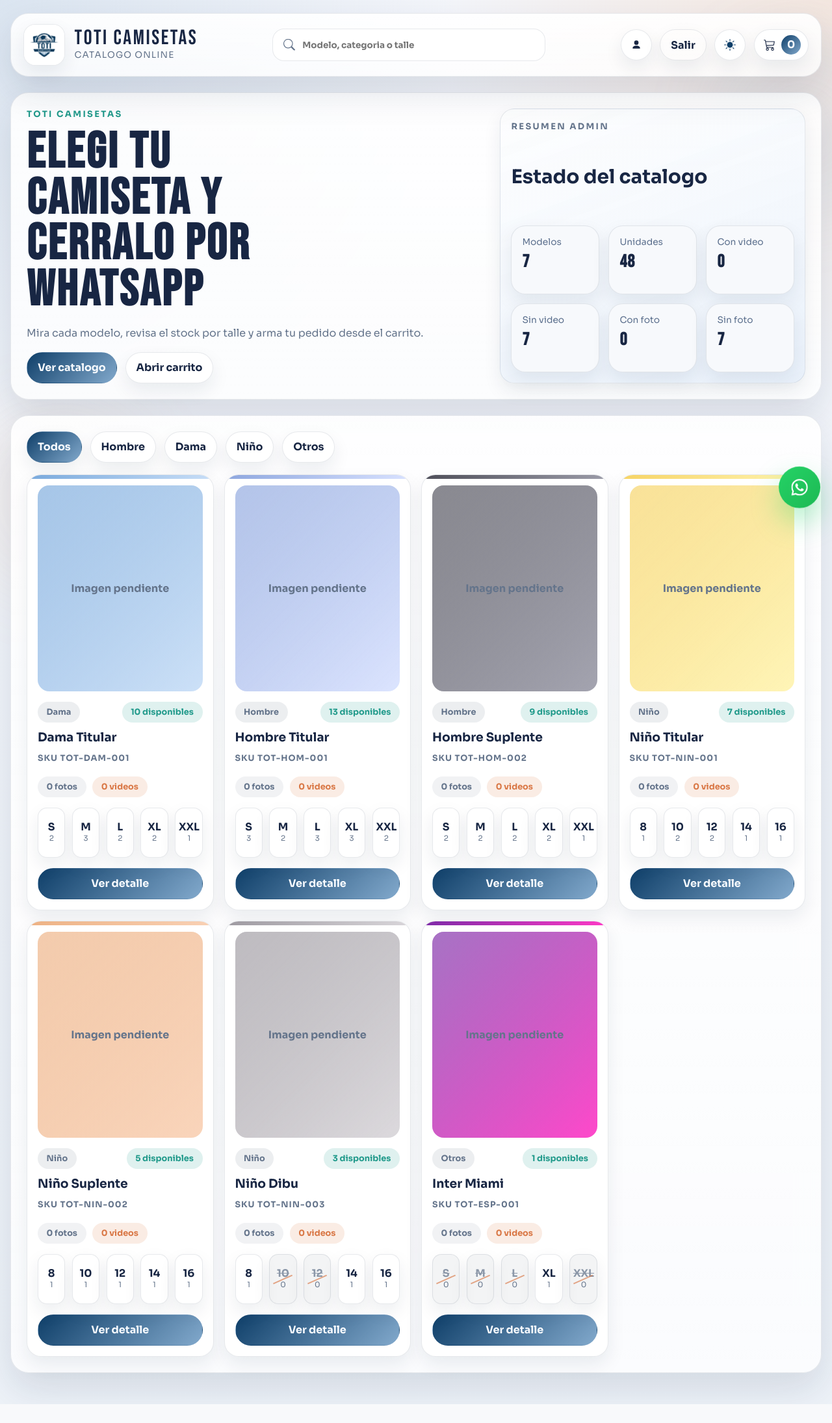
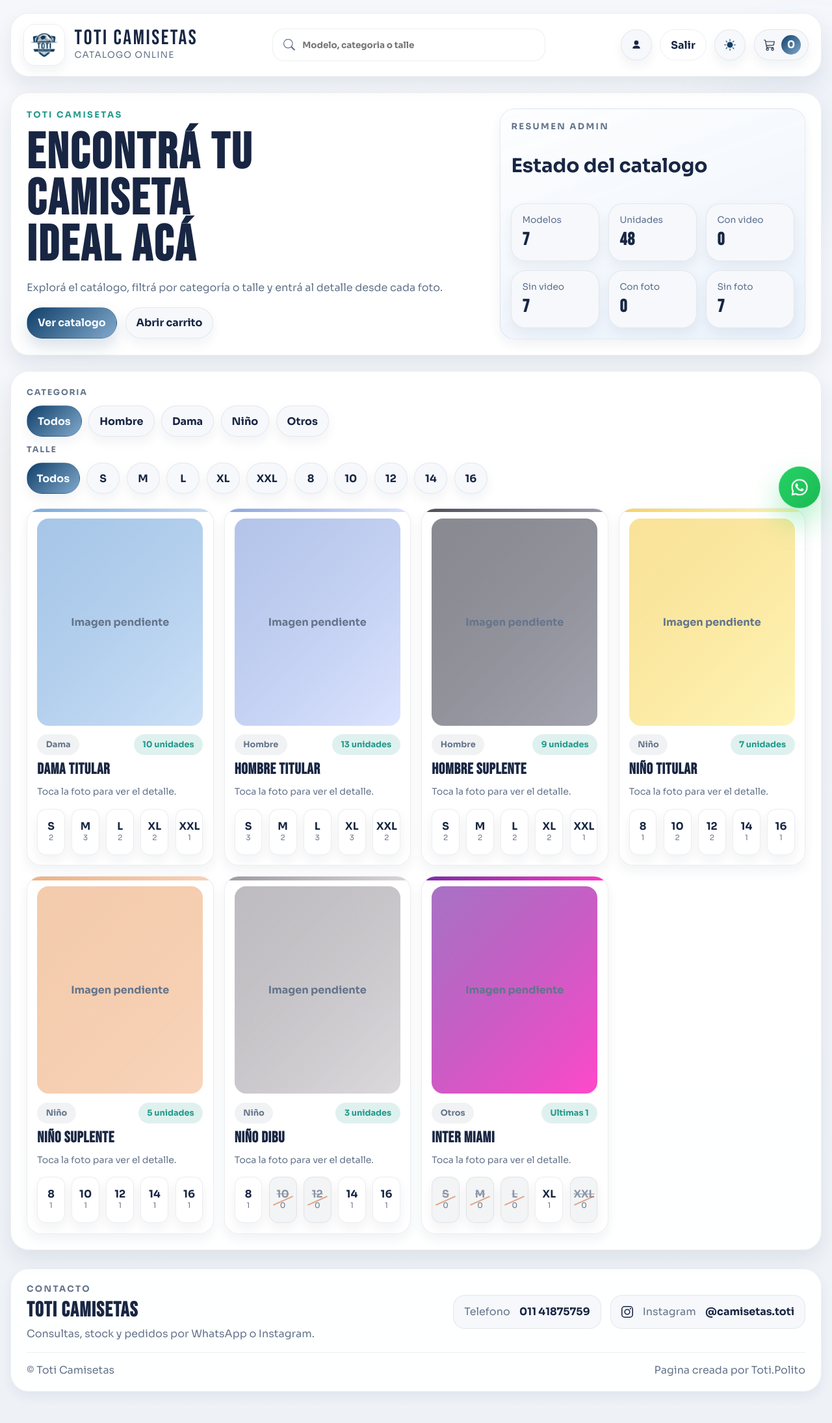
Before and after one commit to TotiPolito/CamisetasWeb, a Flask app: page / in a window 1280 px wide. Shown: the whole page at 65% size. Before the commit the page ends 2161 px from the top, so only its background shows below. Run offline with Flask 3, Linux system fonts and the light colour scheme; the visitor is signed in with stand-in values (Sample User, id 1); data comes from the database, SQL or seed files in the repository.

Commit message:
Pule catalogo publico y endurece acceso admin

```diff
--- a/app/controllers/public_controller.py
+++ b/app/controllers/public_controller.py
@@ -7,6 +7,7 @@ from app.services.media_service import stream_media
 public_bp = Blueprint("public", __name__)
 
 FILTER_ORDER = ["Todos", "Hombre", "Dama", "Niño", "Otros"]
+SIZE_FILTER_ORDER = ["S", "M", "L", "XL", "XXL", "8", "10", "12", "14", "16"]
 
 
 def _build_catalog_stats(products):
@@ -25,16 +26,30 @@ def _build_filters(products):
     return [filter_name for filter_name in FILTER_ORDER if filter_name == "Todos" or filter_name in product_filters]
 
 
+def _build_size_filters(products):
+    size_labels = {
+        size["label"]
+        for product in products
+        for size in product["display_sizes"]
+        if size["quantity"] > 0
+    }
+    ordered_sizes = [label for label in SIZE_FILTER_ORDER if label in size_labels]
+    extra_sizes = sorted(size_labels.difference(ordered_sizes))
+    return ["Todos"] + ordered_sizes + extra_sizes
+
+
 @public_bp.get("/")
 def home():
     products = fetch_all_products()
     filters = _build_filters(products)
+    size_filters = _build_size_filters(products)
     stats = _build_catalog_stats(products)
     return render_template(
         "public/index.html",
         page_name="catalog",
         products=products,
         filters=filters,
+        size_filters=size_filters,
         stats=stats,
     )
 
--- a/app/models/product_model.py
+++ b/app/models/product_model.py
@@ -260,6 +260,7 @@ def _serialize_product(row, sizes, media):
     videos = [item for item in media if item["kind"] == "video"]
     preview_media = images[0] if images else (videos[0] if videos else None)
     display_sizes = _build_display_sizes(row, sizes)
+    available_sizes = [size["label"] for size in display_sizes if size["quantity"] > 0]
     category_label = normalize_category_label(row["category"])
     accent_color = _extract_accent_color(row["accent"], category_label)
     search_terms = " ".join(
@@ -288,6 +289,7 @@ def _serialize_product(row, sizes, media):
         "description": row["description"],
         "sizes": sizes,
         "display_sizes": display_sizes,
+        "available_sizes": available_sizes,
         "media": media,
         "images": images,
         "videos": videos,
--- a/app/static/css/app.css
+++ b/app/static/css/app.css
@@ -1,18 +1,18 @@
 :root {
     color-scheme: light;
-    --bg: #f4f6fb;
-    --bg-alt: #edf2f8;
-    --surface: rgba(255, 255, 255, 0.9);
+    --bg: #f5f7fb;
+    --bg-alt: #eef2f7;
+    --surface: rgba(255, 255, 255, 0.94);
     --surface-strong: #ffffff;
-    --surface-soft: #f7f9fc;
+    --surface-soft: #f6f8fb;
     --surface-dark: #0f2342;
     --text: #182643;
     --text-soft: #64748b;
     --text-on-dark: #f8fbff;
-    --line: rgba(24, 38, 67, 0.1);
-    --line-strong: rgba(24, 38, 67, 0.16);
-    --shadow: 0 24px 56px rgba(15, 35, 66, 0.12);
-    --shadow-soft: 0 12px 28px rgba(15, 35, 66, 0.08);
+    --line: rgba(24, 38, 67, 0.08);
+    --line-strong: rgba(24, 38, 67, 0.14);
+    --shadow: 0 14px 30px rgba(15, 35, 66, 0.08);
+    --shadow-soft: 0 8px 18px rgba(15, 35, 66, 0.06);
     --accent: #0f3f69;
     --accent-soft: #82a9cc;
     --accent-alt: #f4a261;
@@ -32,7 +32,7 @@ html[data-theme="dark"] {
     color-scheme: dark;
     --bg: #07111f;
     --bg-alt: #0d1a2f;
-    --surface: rgba(12, 21, 38, 0.9);
+    --surface: rgba(12, 21, 38, 0.94);
     --surface-strong: #111f37;
     --surface-soft: #14233d;
     --surface-dark: #040913;
@@ -41,8 +41,8 @@ html[data-theme="dark"] {
     --text-on-dark: #eff4fb;
     --line: rgba(160, 176, 200, 0.16);
     --line-strong: rgba(160, 176, 200, 0.28);
-    --shadow: 0 26px 64px rgba(0, 0, 0, 0.34);
-    --shadow-soft: 0 16px 36px rgba(0, 0, 0, 0.22);
+    --shadow: 0 18px 38px rgba(0, 0, 0, 0.28);
+    --shadow-soft: 0 10px 20px rgba(0, 0, 0, 0.18);
     --accent: #d7e8ff;
     --accent-soft: #2f537d;
     --accent-alt: #ffb067;
@@ -69,10 +69,7 @@ body {
     min-height: 100vh;
     font-family: "Sora", sans-serif;
     color: var(--text);
-    background:
-        radial-gradient(circle at top left, rgba(130, 169, 204, 0.22), transparent 28%),
-        radial-gradient(circle at top right, rgba(244, 162, 97, 0.18), transparent 24%),
-        linear-gradient(180deg, var(--bg) 0%, var(--bg-alt) 100%);
+    background: linear-gradient(180deg, var(--bg) 0%, var(--bg-alt) 100%);
     transition: background 180ms ease, color 180ms ease;
 }
 
@@ -83,8 +80,8 @@ body::after {
     z-index: 0;
     border-radius: 50%;
     pointer-events: none;
-    filter: blur(54px);
-    opacity: 0.34;
+    filter: blur(42px);
+    opacity: 0.16;
 }
 
 body::before {
@@ -154,9 +151,9 @@ textarea {
 .admin-card {
     border: 1px solid var(--line);
     border-radius: var(--radius-xl);
-    background: linear-gradient(180deg, var(--surface), rgba(255, 255, 255, 0.76));
+    background: var(--surface);
     box-shadow: var(--shadow);
-    backdrop-filter: blur(18px);
+    backdrop-filter: blur(12px);
 }
 
 html[data-theme="dark"] .topbar,
@@ -166,7 +163,7 @@ html[data-theme="dark"] .product-hero,
 html[data-theme="dark"] .auth-card,
 html[data-theme="dark"] .flash,
 html[data-theme="dark"] .admin-card {
-    background: linear-gradient(180deg, var(--surface), rgba(17, 31, 55, 0.92));
+    background: var(--surface);
 }
 
 .topbar {
@@ -266,10 +263,12 @@ html[data-theme="dark"] .admin-card {
     min-height: 3rem;
     padding: 0 1rem;
     border-radius: 999px;
-    border: 1px solid transparent;
+    border: 1px solid var(--line);
     font-weight: 700;
     color: var(--text);
-    transition: transform 180ms ease, border-color 180ms ease, background 180ms ease, box-shadow 180ms ease;
+    appearance: none;
+    -webkit-appearance: none;
+    transition: transform 180ms ease, border-color 180ms ease, background 180ms ease, box-shadow 180ms ease, color 180ms ease;
 }
 
 .nav-link,
@@ -277,7 +276,7 @@ html[data-theme="dark"] .admin-card {
 .button--secondary,
 .filter-button,
 .icon-button {
-    background: var(--surface-strong);
+    background: var(--surface-soft);
     border-color: var(--line);
     box-shadow: var(--shadow-soft);
 }
@@ -286,7 +285,8 @@ html[data-theme="dark"] .admin-card {
 .button--primary {
     color: var(--text-on-dark);
     background: linear-gradient(135deg, var(--accent), var(--accent-soft));
-    border-color: transparent;
+    border-color: rgba(15, 63, 105, 0.14);
+    box-shadow: 0 12px 24px rgba(15, 63, 105, 0.16);
 }
 
 .button--danger {
@@ -297,6 +297,7 @@ html[data-theme="dark"] .admin-card {
 
 .nav-button--ghost {
     background: transparent;
+    box-shadow: none;
 }
 
 .button--block {
@@ -435,7 +436,7 @@ html[data-theme="dark"] .icon-button--theme {
 }
 
 .hero-card h1 {
-    max-width: 12ch;
+    max-width: 13ch;
     font-size: clamp(3rem, 6vw, 5.4rem);
 }
 
@@ -546,7 +547,25 @@ html[data-theme="dark"] .hero-panel {
 }
 
 .catalog-toolbar {
-    margin-bottom: 1.15rem;
+    margin-bottom: 1.35rem;
+}
+
+.filter-stack,
+.filter-group {
+    display: grid;
+    gap: 0.75rem;
+}
+
+.filter-stack {
+    width: 100%;
+}
+
+.filter-group__label {
+    color: var(--text-soft);
+    font-size: 0.78rem;
+    font-weight: 700;
+    letter-spacing: 0.14em;
+    text-transform: uppercase;
 }
 
 .search-box {
@@ -598,12 +617,18 @@ html[data-theme="dark"] .hero-panel {
 
 .filter-row {
     align-items: center;
+    gap: 0.65rem;
 }
 
 .filter-button.is-active {
     color: var(--text-on-dark);
-    border-color: transparent;
+    border-color: rgba(15, 63, 105, 0.14);
     background: linear-gradient(135deg, var(--accent), var(--accent-soft));
+}
+
+.filter-button--size {
+    min-width: 3.2rem;
+    padding-inline: 0.9rem;
 }
 
 .catalog-grid,
@@ -616,8 +641,9 @@ html[data-theme="dark"] .hero-panel {
 }
 
 .catalog-grid {
-    grid-template-columns: repeat(auto-fit, minmax(265px, 1fr));
-    margin-top: 0.5rem;
+    grid-template-columns: repeat(auto-fit, minmax(240px, 1fr));
+    margin-top: 0.25rem;
+    align-items: start;
 }
 
 .product-card,
@@ -633,8 +659,8 @@ html[data-theme="dark"] .hero-panel {
 
 .product-card {
     display: grid;
-    gap: 1rem;
-    padding: 1rem;
+    gap: 0.85rem;
+    padding: 0.95rem;
 }
 
 .product-card::before,
@@ -653,7 +679,7 @@ html[data-theme="dark"] .hero-panel {
     display: block;
     overflow: hidden;
     border-radius: var(--radius-md);
-    background: linear-gradient(180deg, rgba(24, 38, 67, 0.06), rgba(24, 38, 67, 0.12));
+    background: linear-gradient(180deg, rgba(24, 38, 67, 0.04), rgba(24, 38, 67, 0.08));
     aspect-ratio: 4 / 5;
 }
 
@@ -705,7 +731,6 @@ img.cover-media {
 
 .product-card__head,
 .product-card__copy,
-.product-card__counts,
 .cart-item__copy,
 .purchase-panel,
 .admin-media,
@@ -734,7 +759,7 @@ img.cover-media {
     min-height: 2rem;
     padding: 0 0.85rem;
     border-radius: 999px;
-    background: rgba(24, 38, 67, 0.08);
+    background: rgba(24, 38, 67, 0.06);
     color: var(--text-soft);
     font-size: 0.8rem;
     font-weight: 700;
@@ -763,6 +788,17 @@ img.cover-media {
     margin: 0;
 }
 
+.product-card__copy h3 {
+    font-family: "Bebas Neue", sans-serif;
+    font-size: 1.48rem;
+    line-height: 0.95;
+    letter-spacing: 0.03em;
+}
+
+.product-card__hint {
+    font-size: 0.88rem;
+}
+
 .product-code {
     margin: 0;
     color: var(--success);
@@ -796,7 +832,7 @@ img.cover-media {
     align-content: center;
     justify-items: center;
     gap: 0.2rem;
-    min-height: 4.8rem;
+    min-height: 4.45rem;
     padding: 0.65rem 0.3rem;
     text-align: center;
     border: 1px solid var(--line);
@@ -964,7 +1000,7 @@ img.cover-media {
 .empty-state-card {
     display: grid;
     place-items: center;
-    min-height: 200px;
+    min-height: 170px;
     padding: 1.4rem;
     text-align: center;
 }
@@ -1363,6 +1399,80 @@ img.cover-media {
 
 .icon--search {
     --icon: url("/static/icons/search.svg");
+}
+
+.icon--instagram {
+    --icon: url("/static/icons/instagram.svg");
+}
+
+.site-footer {
+    display: grid;
+    gap: 1.1rem;
+    margin-top: 1.75rem;
+    padding: 1.4rem 1.5rem;
+    border: 1px solid var(--line);
+    border-radius: var(--radius-xl);
+    background: var(--surface);
+    box-shadow: var(--shadow-soft);
+}
+
+.site-footer__grid,
+.site-footer__links,
+.site-footer__bottom,
+.site-footer__link {
+    display: flex;
+    gap: 0.9rem;
+}
+
+.site-footer__grid,
+.site-footer__bottom {
+    justify-content: space-between;
+    align-items: center;
+    flex-wrap: wrap;
+}
+
+.site-footer__brand {
+    display: grid;
+    gap: 0.35rem;
+}
+
+.site-footer__brand h2,
+.site-footer__brand p,
+.site-footer__bottom p {
+    margin: 0;
+}
+
+.site-footer__brand h2 {
+    font-family: "Bebas Neue", sans-serif;
+    font-size: 2rem;
+    letter-spacing: 0.04em;
+}
+
+.site-footer__brand p,
+.site-footer__bottom,
+.site-footer__label {
+    color: var(--text-soft);
+}
+
+.site-footer__links {
+    flex-wrap: wrap;
+}
+
+.site-footer__link {
+    align-items: center;
+    padding: 0.9rem 1rem;
+    border: 1px solid var(--line);
+    border-radius: var(--radius-md);
+    background: var(--surface-soft);
+}
+
+.site-footer__link strong {
+    color: var(--text);
+}
+
+.site-footer__bottom {
+    padding-top: 1rem;
+    border-top: 1px solid var(--line);
 }
 
 .floating-whatsapp {
@@ -1512,6 +1622,13 @@ img.cover-media {
         flex: 1 1 calc(50% - 0.4rem);
     }
 
+    .site-footer__grid,
+    .site-footer__bottom,
+    .site-footer__links {
+        align-items: stretch;
+        flex-direction: column;
+    }
+
     .hero-card h1,
     .panel h1,
     .panel h2,
@@ -1569,6 +1686,10 @@ img.cover-media {
         width: 100%;
     }
 
+    .filter-button--size {
+        min-width: 0;
+    }
+
     .catalog-grid {
         grid-template-columns: 1fr;
     }
--- a/app/static/js/site.js
+++ b/app/static/js/site.js
@@ -169,6 +169,7 @@ function addItemToCart(item) {
 function initCatalogFilters() {
     const searchInput = document.querySelector("#catalog-search");
     const filterButtons = document.querySelectorAll("[data-filter]");
+    const sizeFilterButtons = document.querySelectorAll("[data-size-filter]");
     const cards = document.querySelectorAll(".product-card[data-category]");
     const emptyState = document.querySelector("#catalog-empty");
 
@@ -177,6 +178,7 @@ function initCatalogFilters() {
     }
 
     let activeFilter = "Todos";
+    let activeSizeFilter = "Todos";
 
     function applyFilters() {
         const rawTerm = normalizeText(searchInput.value).trim();
@@ -186,9 +188,14 @@ function initCatalogFilters() {
         cards.forEach((card) => {
             const cardCategory = normalizeText(card.dataset.category || "");
             const cardTitle = normalizeText(card.dataset.title || "");
+            const cardSizes = String(card.dataset.sizes || "")
+                .split(",")
+                .map((value) => normalizeText(value.trim()))
+                .filter(Boolean);
             const matchesFilter = activeFilter === "Todos" || cardCategory === normalizeText(activeFilter);
+            const matchesSize = activeSizeFilter === "Todos" || cardSizes.includes(normalizeText(activeSizeFilter));
             const matchesSearch = searchTerm === "" || cardTitle.includes(searchTerm);
-            const shouldShow = matchesFilter && matchesSearch;
+            const shouldShow = matchesFilter && matchesSize && matchesSearch;
             card.hidden = !shouldShow;
             if (shouldShow) {
                 visibleCards += 1;
@@ -204,6 +211,15 @@ function initCatalogFilters() {
         button.addEventListener("click", () => {
             activeFilter = button.dataset.filter || "Todos";
             filterButtons.forEach((item) => item.classList.remove("is-active"));
+            button.classList.add("is-active");
+            applyFilters();
+        });
+    });
+
+    sizeFilterButtons.forEach((button) => {
+        button.addEventListener("click", () => {
+            activeSizeFilter = button.dataset.sizeFilter || "Todos";
+            sizeFilterButtons.forEach((item) => item.classList.remove("is-active"));
             button.classList.add("is-active");
             applyFilters();
         });
--- a/app/templates/admin/login.html
+++ b/app/templates/admin/login.html
@@ -26,8 +26,8 @@
         </form>
 
         <div class="auth-note">
-            <strong>Credenciales por defecto:</strong>
-            <span><code>admin</code> / <code>admin12345</code></span>
+            <strong>Acceso privado.</strong>
+            <span>Configura las credenciales desde las variables de entorno del proyecto.</span>
         </div>
     </section>
 </main>
--- a/app/templates/base.html
+++ b/app/templates/base.html
@@ -78,6 +78,35 @@
         {% endwith %}
 
         {% block content %}{% endblock %}
+
+        <footer class="site-footer">
+            <div class="site-footer__grid">
+                <div class="site-footer__brand">
+                    <p class="eyebrow">Contacto</p>
+                    <h2>Toti Camisetas</h2>
+                    <p>Consultas, stock y pedidos por WhatsApp o Instagram.</p>
+                </div>
+
+                <div class="site-footer__links">
+                    <a class="site-footer__link" href="tel:01141875759">
+                        <span class="site-footer__label">Telefono</span>
+                        <strong>011 41875759</strong>
+                    </a>
+                    <a class="site-footer__link" href="https://www.instagram.com/camisetas.toti/" target="_blank" rel="noreferrer">
+                        <span class="ui-icon icon--instagram" aria-hidden="true"></span>
+                        <span class="site-footer__label">Instagram</span>
+                        <strong>@camisetas.toti</strong>
+                    </a>
+                </div>
+            </div>
+
+            <div class="site-footer__bottom">
+                <p>&copy; Toti Camisetas</p>
+                <a href="https://69e6736f06181706100ff340--totipolito.netlify.app/" target="_blank" rel="noreferrer">
+                    Pagina creada por Toti.Polito
+                </a>
+            </div>
+        </footer>
     </div>
 
     <a
--- a/app/templates/public/index.html
+++ b/app/templates/public/index.html
@@ -7,9 +7,9 @@
     <section class="hero-card hero-card--store{% if not is_admin_logged_in %} hero-card--single{% endif %}">
         <div class="hero-card__copy">
             <p class="eyebrow">Toti Camisetas</p>
-            <h1>Elegi tu camiseta y cerralo por WhatsApp</h1>
+            <h1>Encontrá tu camiseta ideal acá</h1>
             <p class="hero-card__text">
-                Mira cada modelo, revisa el stock por talle y arma tu pedido desde el carrito.
+                Explorá el catálogo, filtrá por categoría o talle y entrá al detalle desde cada foto.
             </p>
             <div class="hero-card__actions">
                 <a class="button button--primary" href="#catalogo">Ver catalogo</a>
@@ -55,12 +55,27 @@
 
     <section class="panel panel--catalog" id="catalogo">
         <div class="catalog-toolbar">
+            <div class="filter-stack">
+                <div class="filter-group">
+                    <span class="filter-group__label">Categoria</span>
                     <div class="filter-row" id="catalog-filters">
                         {% for filter_name in filters %}
                             <button class="filter-button{% if loop.first %} is-active{% endif %}" type="button" data-filter="{{ filter_name }}">
                                 {{ filter_name }}
                             </button>
                         {% endfor %}
+                    </div>
+                </div>
+                <div class="filter-group">
+                    <span class="filter-group__label">Talle</span>
+                    <div class="filter-row filter-row--sizes" id="catalog-size-filters">
+                        {% for size_name in size_filters %}
+                            <button class="filter-button filter-button--size{% if loop.first %} is-active{% endif %}" type="button" data-size-filter="{{ size_name }}">
+                                {{ size_name }}
+                            </button>
+                        {% endfor %}
+                    </div>
+                </div>
             </div>
         </div>
 
@@ -72,6 +87,7 @@
                     data-category="{{ product.filter_group }}"
                     data-search="{{ product.search_blob }}"
                     data-title="{{ product.name }}"
+                    data-sizes="{{ product.available_sizes|join(',') }}"
                 >
                     <a class="product-card__media media-protect" data-protected-media href="{{ url_for('public.product_detail', slug=product.slug) }}">
                         {% if product.images %}
@@ -90,17 +106,18 @@
                     <div class="product-card__head">
                         <div class="product-card__meta">
                             <span class="badge">{{ product.category_label }}</span>
-                            <span class="badge badge--stock">{{ product.total_stock }} disponibles</span>
+                            <span class="badge badge--stock">
+                                {% if product.total_stock <= 2 %}
+                                    Ultimas {{ product.total_stock }}
+                                {% else %}
+                                    {{ product.total_stock }} unidades
+                                {% endif %}
+                            </span>
                         </div>
                         <div class="product-card__copy">
                             <h3>{{ product.name }}</h3>
-                            <p class="product-code">SKU {{ product.sku }}</p>
+                            <p class="product-card__hint">Toca la foto para ver el detalle.</p>
                         </div>
-                    </div>
-
-                    <div class="product-card__counts">
-                        <span class="badge badge--soft">{{ product.image_count }} foto{% if product.image_count != 1 %}s{% endif %}</span>
-                        <span class="badge badge--video">{{ product.video_count }} video{% if product.video_count != 1 %}s{% endif %}</span>
                     </div>
 
                     <div class="size-grid size-grid--compact">
@@ -110,12 +127,6 @@
                                 <small>{{ size.quantity }}</small>
                             </span>
                         {% endfor %}
-                    </div>
-
-                    <div class="product-card__actions">
-                        <a class="button button--primary button--block" href="{{ url_for('public.product_detail', slug=product.slug) }}">
-                            Ver detalle
-                        </a>
                     </div>
                 </article>
             {% endfor %}
```
Also changed, not shown: app/services/auth_service.py (+5 -2 lines), config.py (+4 -3 lines), app/static/icons/instagram.svg (added). Lines whose indentation alone changed are shown as unchanged.
